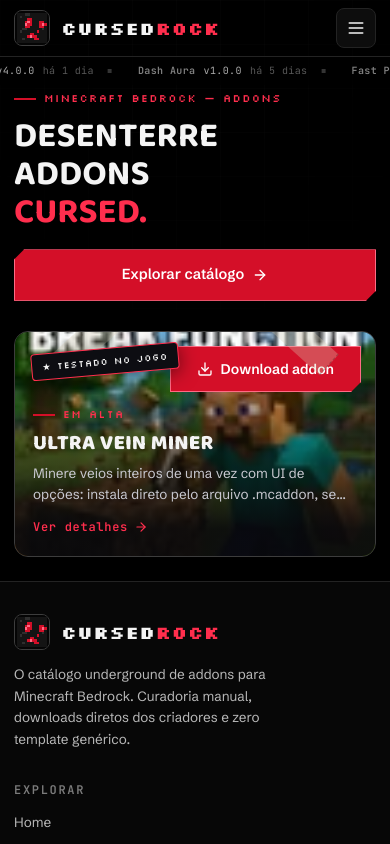
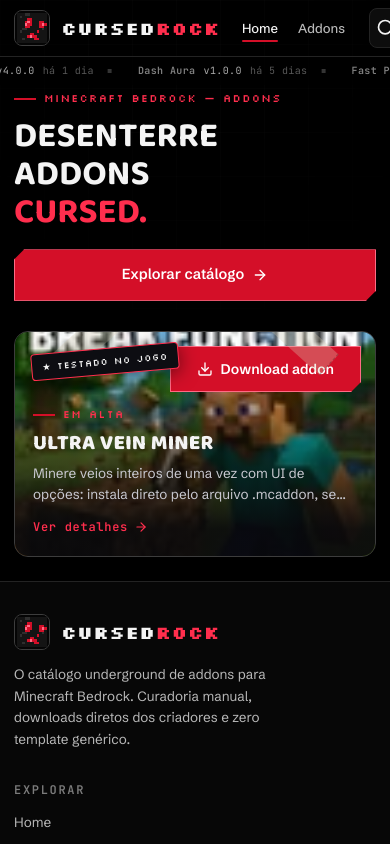
Before and after one commit to Yurizzasd/CursedRock, a React (Vite) app: page / in a window 390 px wide. Shown: the top 844 px of the page. Built offline with nearby package versions, Linux system fonts and the light colour scheme.

Commit message:
Mobile igual PC: nav visivel + animacoes baratas

```diff
--- a/src/components/Header.tsx
+++ b/src/components/Header.tsx
@@ -1,18 +1,19 @@
 import { useState } from 'react';
 import { Link, NavLink, useNavigate } from 'react-router-dom';
-import { Menu, Search, X } from 'lucide-react';
+import { Search, X } from 'lucide-react';
 import { LogoMark } from './Logo';
 import { useScrolled } from '../hooks/hooks';
 import { getUpdatedAddons } from '../data/repository';
 import { timeAgo } from '../utils/format';
 
-export function SearchBar({ compact = false }: { compact?: boolean }) {
+export function SearchBar({ compact = false, onDone }: { compact?: boolean; onDone?: () => void }) {
   const navigate = useNavigate();
   const [value, setValue] = useState('');
 
   const submit = (e: React.FormEvent) => {
     e.preventDefault();
     navigate(`/addons?q=${encodeURIComponent(value.trim())}`);
+    onDone?.();
   };
 
   if (compact) {
@@ -107,24 +108,16 @@ export function Header() {
           <button
             className="hamburger"
             onClick={() => setOpen((o) => !o)}
-            aria-label={open ? 'Fechar menu' : 'Abrir menu'}
+            aria-label={open ? 'Fechar busca' : 'Buscar'}
             aria-expanded={open}
           >
-            {open ? <X size={20} /> : <Menu size={20} />}
+            {open ? <X size={20} /> : <Search size={20} />}
           </button>
         </div>
         <NewsTicker />
       </header>
       <div className={`mobile-menu${open ? ' open' : ''}`}>
-        <div style={{ marginBottom: 10 }}>
-          <SearchBar />
-        </div>
-        <NavLink to="/" end onClick={() => setOpen(false)} className={({ isActive }) => (isActive ? 'active' : '')}>
-          Home
-        </NavLink>
-        <NavLink to="/addons" onClick={() => setOpen(false)} className={({ isActive }) => (isActive ? 'active' : '')}>
-          Addons
-        </NavLink>
+        <SearchBar compact onDone={() => setOpen(false)} />
       </div>
     </>
   );
--- a/src/styles/global.css
+++ b/src/styles/global.css
@@ -1980,12 +1980,26 @@ button.tag:hover {
 }
 
 @media (max-width: 760px) {
-  .nav,
   .header-search {
     display: none;
-  }  .hamburger {
+  }
+  /* nav igual ao PC, compacta */
+  .nav {
+    display: flex;
+    margin-left: auto;
+    gap: 0;
+  }
+  .nav a {
+    font-size: 13px;
+    padding: 8px 10px;
+  }
+  .nav a.active::after {
+    left: 10px;
+    right: 10px;
+  }
+  .hamburger {
     display: grid;
-    margin-left: auto;
+    margin-left: 2px;
   }
   .addon-grid,
   .addon-grid.cols-3 {
@@ -3333,7 +3347,40 @@ select:focus-visible {
   }
 
   .mobile-menu {
-    padding: 8px 14px 12px;
+    padding: 10px 14px 14px;
+  }
+
+  .mobile-menu .searchbar input {
+    width: 100%;
+  }
+
+  /* ── mobile: animações baratas (sem blur, sem clip-path) ── */
+  .intro {
+    clip-path: none !important;
+    transition: opacity 0.35s ease;
+  }
+
+  .intro.open {
+    opacity: 0;
+  }
+
+  .lava-ember,
+  .lava-glow,
+  .fire-ember {
+    display: none;
+  }
+
+  .lava-waves.front {
+    filter: none;
+  }
+
+  .fire-col {
+    filter: none;
+    border-radius: 0;
+  }
+
+  .fire-grid {
+    background-size: 10px 10px;
   }
 
   .mobile-menu a {
```
